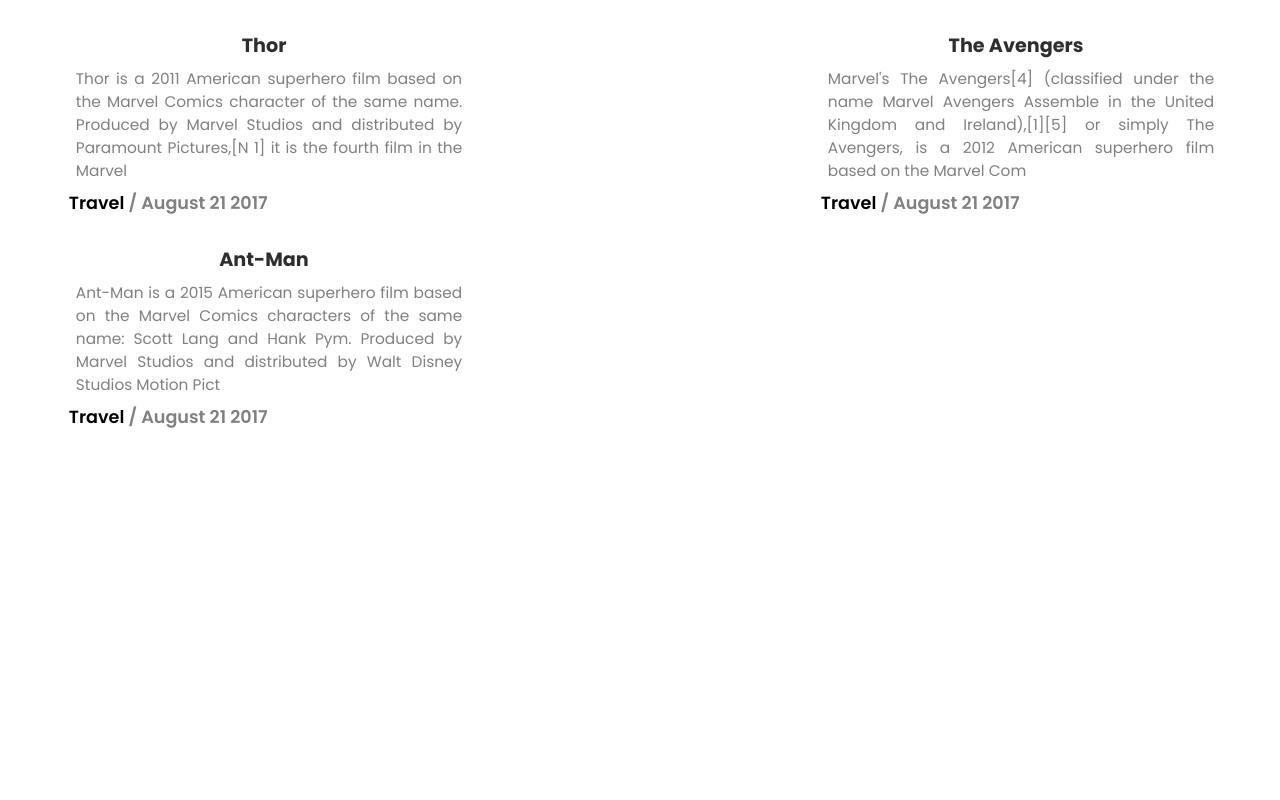
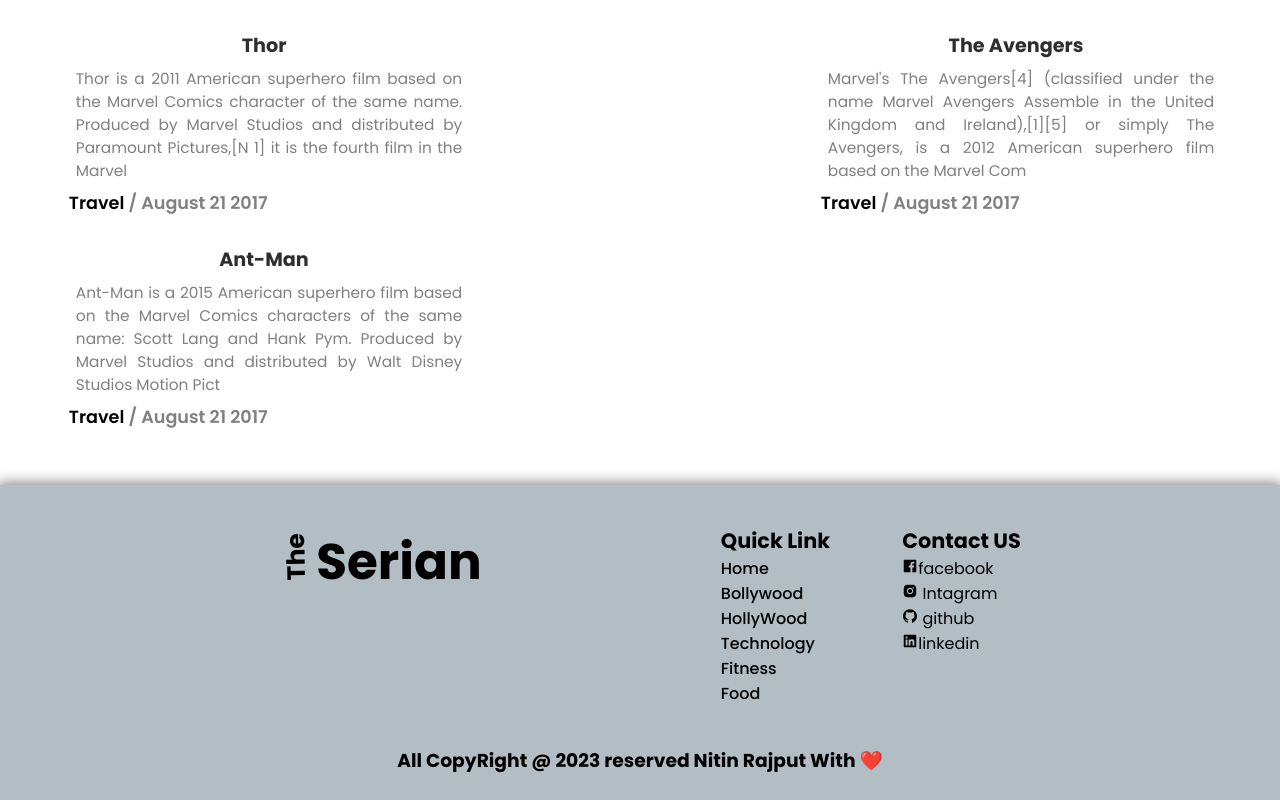
Before and after one commit to nitinrajputind/React-Blog, a React (Create React App) app: page / in a window 1280 px wide. Shown: the part 10070-10870 px from the top of the page. Before the commit the page ends 10505 px from the top, so only its background shows below. Built offline with nearby package versions, Linux system fonts and the light colour scheme.

Commit message:
Project is Done

```diff
--- a/src/App.js
+++ b/src/App.js
@@ -1,4 +1,5 @@
 import './App.css';
+import Footer from './Components/Footer';
 import Header from './Components/Header';
 import RouterComp from './Routes/RouterComp';
 
@@ -8,6 +9,7 @@ function App() {
     <>
     <Header/>
     <RouterComp/>
+    <Footer/>
     </>
   );
 }
--- /dev/null
+++ b/src/Components/Footer.js
@@ -0,0 +1,47 @@
+import React from "react";
+import "./footer.css";
+import { Link } from "react-router-dom";
+import { AiFillFacebook, AiFillInstagram, AiFillGithub, AiFillLinkedin } from 'react-icons/ai';
+
+
+const Footer = () => {
+  return (
+    <footer className="footer">
+      <div className="FooterContainer">
+        <div className="brand Footer_Brand">
+          <Link to={"/"}>
+            <h1>
+              <span className="the">The</span>Serian
+            </h1>
+          </Link>
+        </div>
+        <div className="Footer_text">
+        <div className="Footer_Pages">
+          <h3>Quick Link </h3>
+          <ul>
+          <li><Link to={"/"} >Home</Link></li>
+            <li><Link to={"/Bollywood"} >Bollywood</Link></li>
+            <li><Link to={"/HollyWood"} >HollyWood</Link></li>
+            <li><Link to={"/Technology"} >Technology</Link></li>
+            <li><Link to={"/Fitness"} >Fitness</Link></li>
+            <li><Link to={"/Food"} >Food</Link></li>
+          </ul>
+        </div>
+        <div className="FooterContact">
+            <h3> Contact US </h3>
+          <Link to={"https://www.facebook.com/nitinrajputindia/"} target="_blank"><div className="social_child"> <AiFillFacebook className="fb"/>facebook</div></Link>
+          <Link to={"https://www.instagram.com/nitinrajputindia/"} target="_blank" ><div className="social_child"><AiFillInstagram className="insta"/> Intagram</div></Link>
+          <Link to={"https://github.com/nitinrajputind"} target="_blank"><div className="social_child"><AiFillGithub className="git"/> github</div></Link>
+          <Link to={"https://www.linkedin.com/in/nitinrajputindia"} target="_blank"><div className="social_child"> <AiFillLinkedin className="link"/>linkedin</div></Link>
+        </div>
+        </div>
+
+      </div>
+      <div className="CopyRightContainer">
+        <h3>All CopyRight @ 2023 reserved Nitin Rajput With ❤️ </h3>
+      </div>
+    </footer>
+  );
+};
+
+export default Footer;
--- /dev/null
+++ b/src/Components/footer.css
@@ -0,0 +1,60 @@
+.footer{
+    width: 100%;
+    margin-top: 50px;
+    background-color: #b2bec3;
+    height: 315px;
+    padding: 20px;
+    box-shadow: 0px 0px 13px 2px grey;
+}
+.FooterContainer{
+    display: flex;
+    justify-content: space-evenly;
+    align-items: flex-start;
+    flex-wrap: wrap;
+    width: 100%;
+    margin-top: 20px;
+}
+.Footer_text{
+    width: 300px;
+    display: flex;
+    justify-content: space-between;
+}
+.Footer_Pages h3{
+    text-transform: capitalize;
+    font-size: 1.3rem;
+    text-align: start;
+    color: #000;
+    font-weight: 700;
+}
+.Footer_Pages a{
+    text-align: start;
+    color: #000;
+    font-size: 1rem;
+    font-weight: 500;
+}
+.FooterContact h3{
+    text-transform: capitalize;
+    font-size: 1.3rem;
+    text-align: start;
+    color: #000;
+    font-weight: 700;
+}
+.FooterContact a{
+    color: #000;
+}
+.CopyRightContainer{
+    /* margin-top: 40px; */
+    padding-top: 40px;
+    display: flex;
+    flex-direction: column;
+    justify-content: flex-start;
+    align-items: center;
+    color: #000;
+    background-color: #b2bec3;
+}
+
+@media screen and (max-width: 562px){
+    .footer{
+        padding: 0px;
+    }
+}
```
